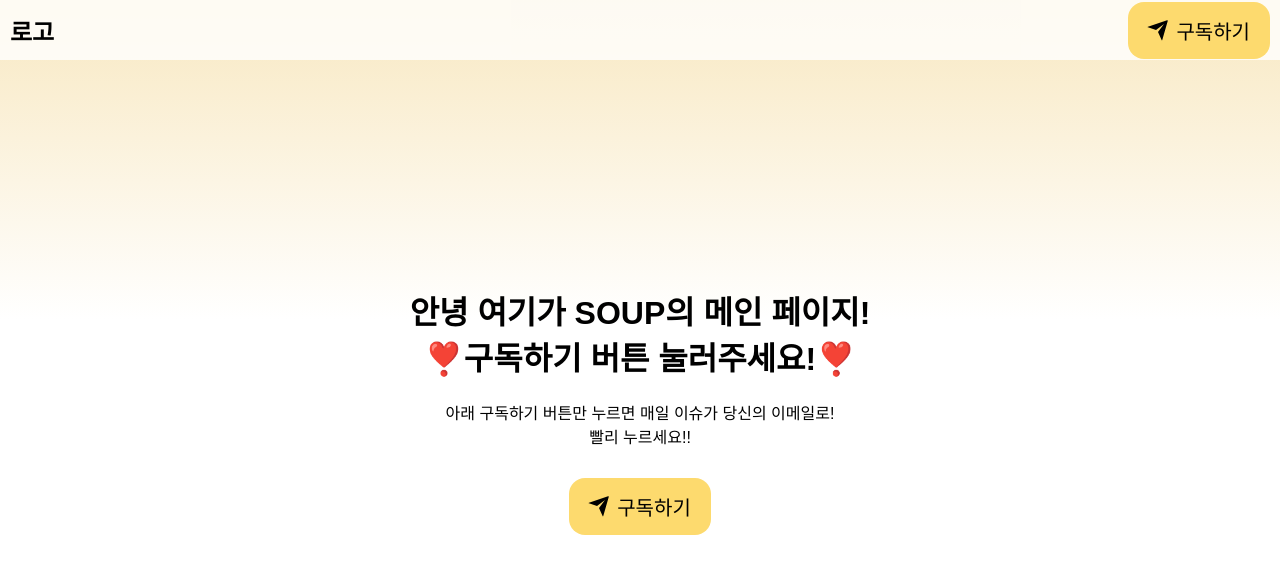
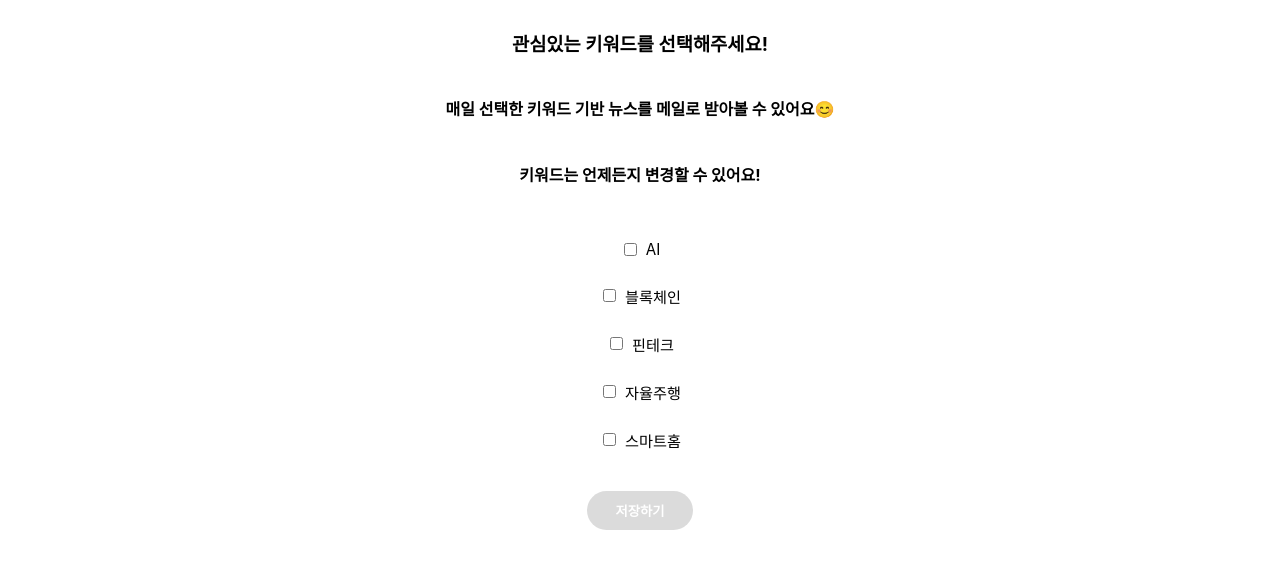
Before and after one commit to pal-lang-gwi/soup-frontend, a React (Create React App) app: page / in a window 1280 px wide. Shown: the top 574 px of the page. Built offline with nearby package versions, Linux system fonts and the light colour scheme.

Commit message:
feat:키워드 선택창 생성

```diff
--- a/src/App.tsx
+++ b/src/App.tsx
@@ -1,13 +1,14 @@
 import { ThemeProvider } from 'styled-components';
 import './App.css';
-import HomePage from './pages/HomePage';
+import KeywordSelect from './components/KeywordSelect';
 import { theme } from './styles/theme';
 
 function App() {
   return (
     <>
     <ThemeProvider theme={theme}>
-    <HomePage />
+    {/* <HomePage /> */}
+    <KeywordSelect />
     </ThemeProvider>
     </>
   );
--- a/src/components/KeywordSelect.tsx
+++ b/src/components/KeywordSelect.tsx
@@ -1,6 +1,105 @@
-const KeywordSelect = () => {
+import { useState } from "react";
+import styled from "styled-components";
+import { theme } from "../styles/theme";
+
+//TODO:
+const KEYWORDS = [
+    'AI',
+    '블록체인',
+    '핀테크',
+    '자율주행',
+    '스마트홈',
+];
+
+interface Props {
+    onSubmit?: (selected: string[]) => void;
+}
+
+const KeywordSelect: React.FC<Props> = ({ onSubmit }) => {
+    const [selected, setSelected] = useState<string[]>([]);
+
+    const toggle = (keyword: string) => {
+        setSelected((prev) =>
+        prev.includes(keyword)
+            ? prev.filter((k) => k !== keyword)
+            : [...prev, keyword]
+        );
+    };
+
+    const handleSave = () => {
+        //TODO:  백엔드 연결
+        console.log('선택 키워드:', selected);
+        onSubmit?.(selected);
+    };
+
     return(
-        <h2>관심있는 키워드를 선택해주세요!</h2>
+        <MainMent>
+        <h3>관심있는 키워드를 선택해주세요!</h3>
+        <h4>매일 선택한 키워드 기반 뉴스를 메일로 받아볼 수 있어요😊</h4>
+        <h4>키워드는 언제든지 변경할 수 있어요!</h4>
+        <SelectBox>
+        {KEYWORDS.map((kw) => (
+            <Label key={kw}>
+                <input
+                type="checkbox"
+                checked={selected.includes(kw)}
+                onChange={() => toggle(kw)}
+                />
+                <span>{kw}</span>
+            </Label>
+            ))}
+        </SelectBox>
+
+        <SaveButton disabled={selected.length === 0} onClick={handleSave}>
+            저장하기
+        </SaveButton>
+
+        </MainMent>
     )
 };
 export default KeywordSelect;
+
+const MainMent = styled.div`
+    background-color: white;
+    display: flex;
+    flex-direction: column;
+    justify-content: center;
+    align-items: center;
+    width: 100&;
+    padding: 10px;
+`;
+const SelectBox = styled.div`
+    margin-top: 24px;
+    display: flex;
+    flex-direction: column;
+    align-items: center;
+    gap: 10px;
+`;
+
+const Label = styled.label`
+    display: flex;
+    align-items: center;
+    gap: 6px;
+    padding: 8px 12px;
+    border-radius: 8px;
+    cursor: pointer;
+    user-select: none;
+    input {
+        accent-color: ${({theme})=>theme.buttonColor};
+    }
+    span {
+        font-size: 0.95rem;
+    }
+`;
+
+const SaveButton = styled.button<{ disabled: boolean }>`
+    margin-top: 32px;
+    padding: 10px 28px;
+    border: none;
+    border-radius: 999px;
+    font-weight: 600;
+    cursor: pointer;
+    background: ${({ disabled }) => (disabled ? '#ccc' : theme.mainGreen)};
+    color: #fff;
+    opacity: ${({ disabled }) => (disabled ? 0.7 : 1)};
+`;
```
